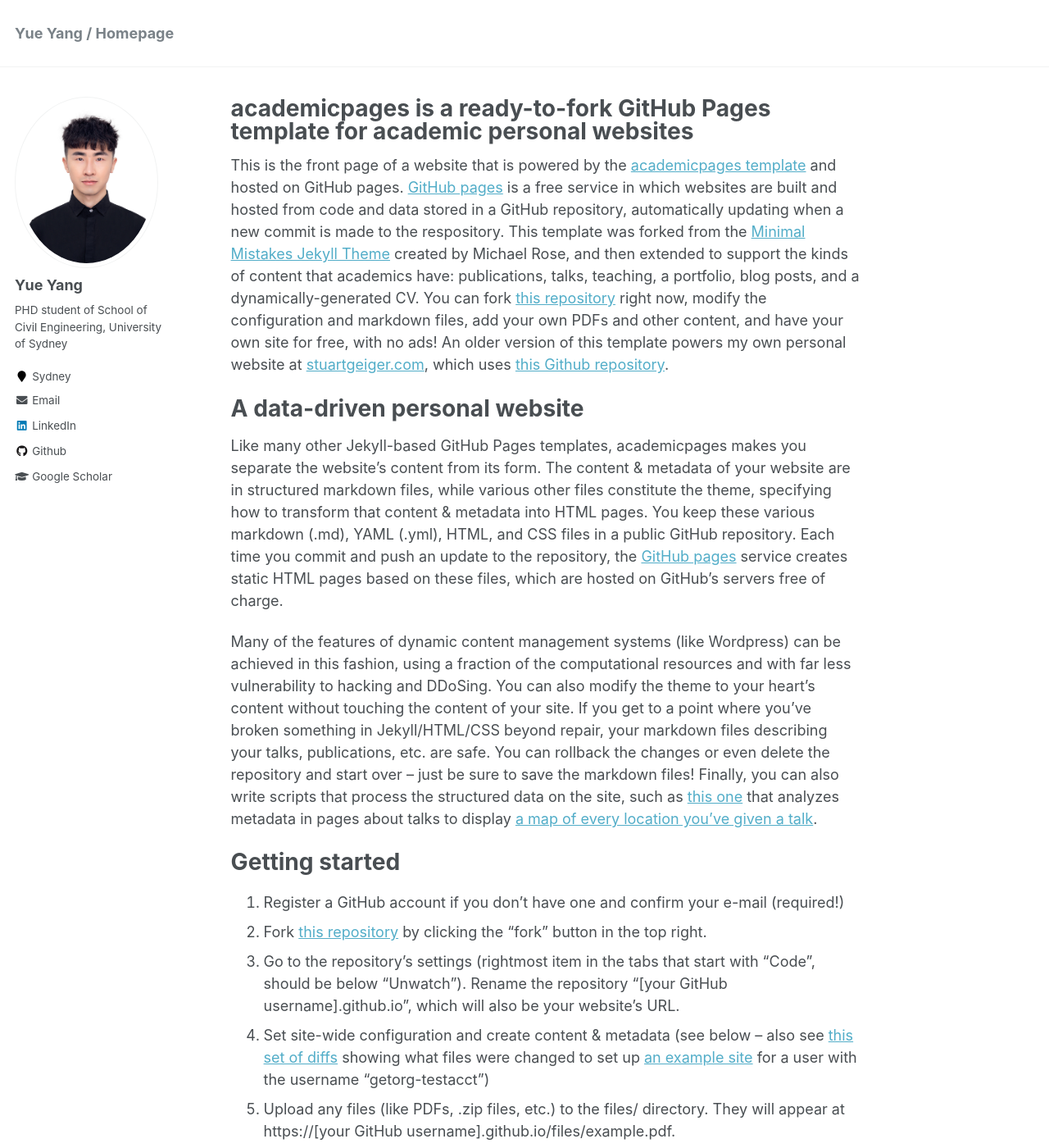
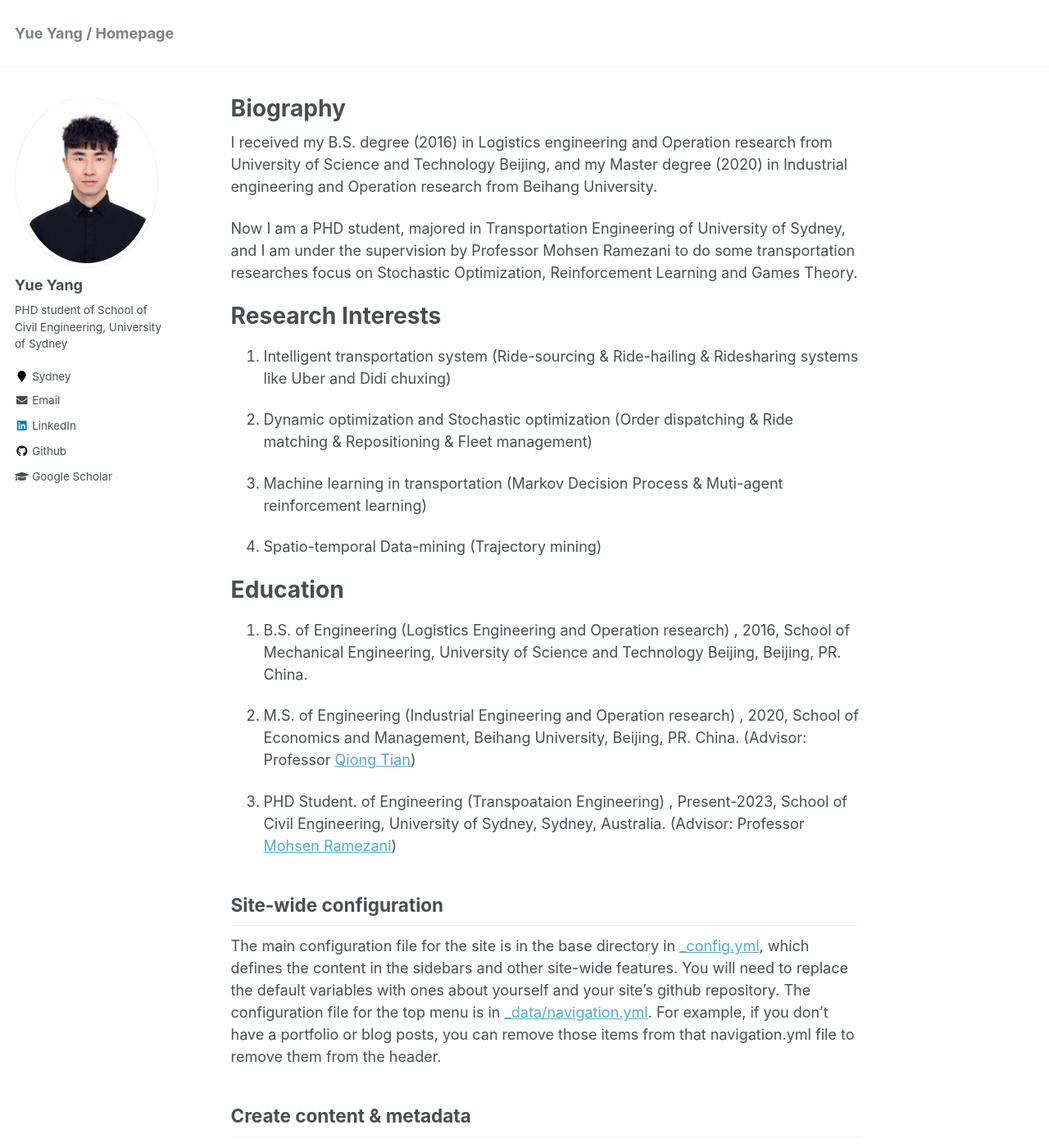
Before and after one commit to marco-yue/biography, a Jekyll site: the page built from _pages/about.md, in a window 1280 px wide and 1400 px high. Shown: the whole window at 82% size. Built offline with Jekyll 4.4.1, drawn with Linux system fonts in a browser that asks for light colours; some of the changed text lies outside the part shown.

Commit message:
Update about.md

```diff
--- a/_pages/about.md
+++ b/_pages/about.md
@@ -1,6 +1,6 @@
 ---
 permalink: /
-title: "academicpages is a ready-to-fork GitHub Pages template for academic personal websites"
+title: "Biography"
 excerpt: "About me"
 author_profile: true
 redirect_from:
@@ -8,22 +8,29 @@ redirect_from:
   - /about.html
 ---
 
-This is the front page of a website that is powered by the [academicpages template](https://github.com/academicpages/academicpages.github.io) and hosted on GitHub pages. [GitHub pages](https://pages.github.com) is a free service in which websites are built and hosted from code and data stored in a GitHub repository, automatically updating when a new commit is made to the respository. This template was forked from the [Minimal Mistakes Jekyll Theme](https://mmistakes.github.io/minimal-mistakes/) created by Michael Rose, and then extended to support the kinds of content that academics have: publications, talks, teaching, a portfolio, blog posts, and a dynamically-generated CV. You can fork [this repository](https://github.com/academicpages/academicpages.github.io) right now, modify the configuration and markdown files, add your own PDFs and other content, and have your own site for free, with no ads! An older version of this template powers my own personal website at [stuartgeiger.com](http://stuartgeiger.com), which uses [this Github repository](https://github.com/staeiou/staeiou.github.io).
+I received my B.S. degree (2016) in Logistics engineering and Operation research from University of Science and Technology Beijing, and my Master degree (2020) in Industrial engineering and Operation research from Beihang University.
 
-A data-driven personal website
+Now I am a PHD student, majored in Transportation Engineering of University of Sydney, and I am under the supervision by Professor Mohsen Ramezani to do some transportation researches focus on Stochastic Optimization, Reinforcement Learning and Games Theory.
+
+Research Interests
 ======
-Like many other Jekyll-based GitHub Pages templates, academicpages makes you separate the website's content from its form. The content & metadata of your website are in structured markdown files, while various other files constitute the theme, specifying how to transform that content & metadata into HTML pages. You keep these various markdown (.md), YAML (.yml), HTML, and CSS files in a public GitHub repository. Each time you commit and push an update to the repository, the [GitHub pages](https://pages.github.com/) service creates static HTML pages based on these files, which are hosted on GitHub's servers free of charge.
 
-Many of the features of dynamic content management systems (like Wordpress) can be achieved in this fashion, using a fraction of the computational resources and with far less vulnerability to hacking and DDoSing. You can also modify the theme to your heart's content without touching the content of your site. If you get to a point where you've broken something in Jekyll/HTML/CSS beyond repair, your markdown files describing your talks, publications, etc. are safe. You can rollback the changes or even delete the repository and start over -- just be sure to save the markdown files! Finally, you can also write scripts that process the structured data on the site, such as [this one](https://github.com/academicpages/academicpages.github.io/blob/master/talkmap.ipynb) that analyzes metadata in pages about talks to display [a map of every location you've given a talk](https://academicpages.github.io/talkmap.html).
+1. Intelligent transportation system (Ride-sourcing & Ride-hailing & Ridesharing systems like Uber and Didi chuxing)
 
-Getting started
+2. Dynamic optimization and Stochastic optimization (Order dispatching & Ride matching & Repositioning & Fleet management)
+
+3. Machine learning in transportation (Markov Decision Process & Muti-agent reinforcement learning)
+
+4. Spatio-temporal Data-mining (Trajectory mining)
+
+Education
 ======
-1. Register a GitHub account if you don't have one and confirm your e-mail (required!)
-1. Fork [this repository](https://github.com/academicpages/academicpages.github.io) by clicking the "fork" button in the top right.
-1. Go to the repository's settings (rightmost item in the tabs that start with "Code", should be below "Unwatch"). Rename the repository "[your GitHub username].github.io", which will also be your website's URL.
-1. Set site-wide configuration and create content & metadata (see below -- also see [this set of diffs](http://archive.is/3TPas) showing what files were changed to set up [an example site](https://getorg-testacct.github.io) for a user with the username "getorg-testacct")
-1. Upload any files (like PDFs, .zip files, etc.) to the files/ directory. They will appear at https://[your GitHub username].github.io/files/example.pdf.
-1. Check status by going to the repository settings, in the "GitHub pages" section
+
+1. B.S. of Engineering (Logistics Engineering and Operation research) , 2016, School of Mechanical Engineering, University of Science and Technology Beijing, Beijing, PR. China.
+
+2. M.S. of Engineering (Industrial Engineering and Operation research) , 2020, School of Economics and Management, Beihang University, Beijing, PR. China. (Advisor: Professor [Qiong Tian](http://semen.buaa.edu.cn/Faculty/Behavior_and_Operation_Management/TIAN_Qiong/Profile.htm))
+
+3. PHD Student. of Engineering (Transpoataion Engineering) , Present-2023, School of Civil Engineering, University of Sydney, Sydney, Australia. (Advisor: Professor [Mohsen Ramezani](https://www.sydney.edu.au/engineering/about/our-people/academic-staff/mohsen-ramezani.html#collapseBio))
 
 Site-wide configuration
 ------
```
